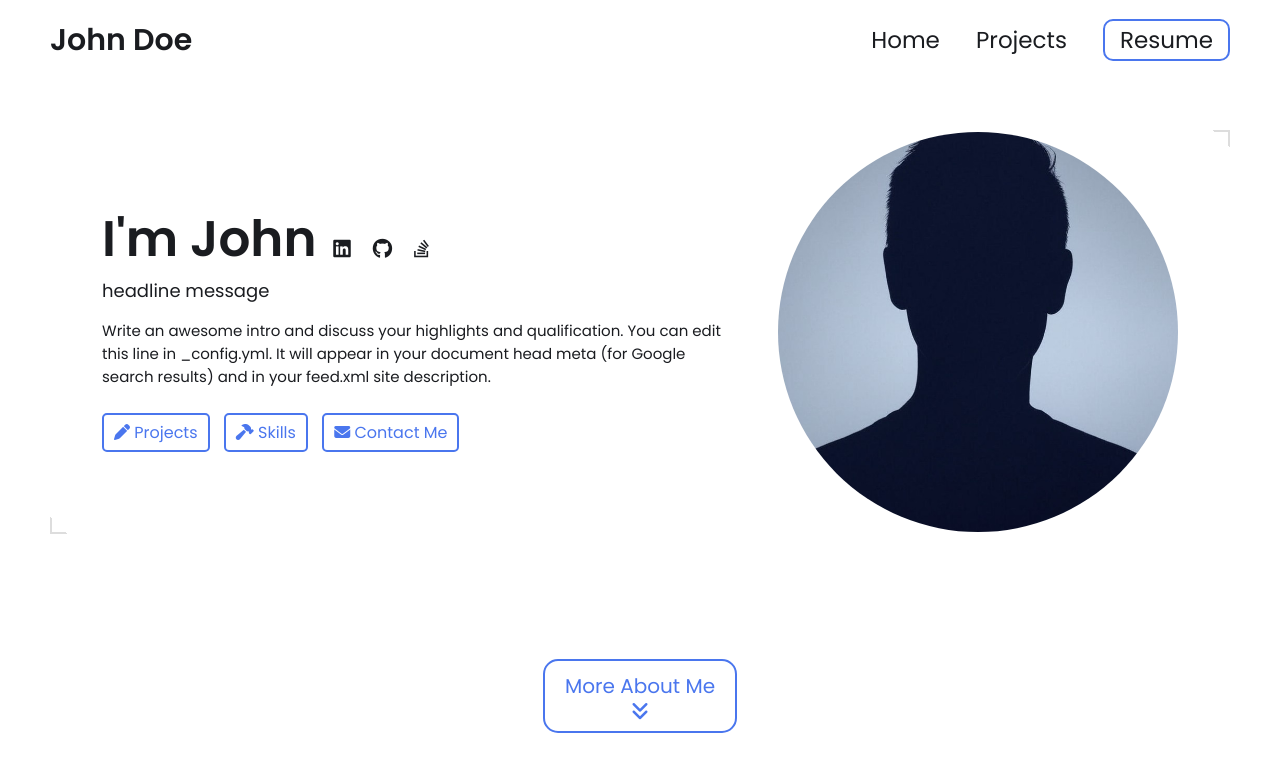
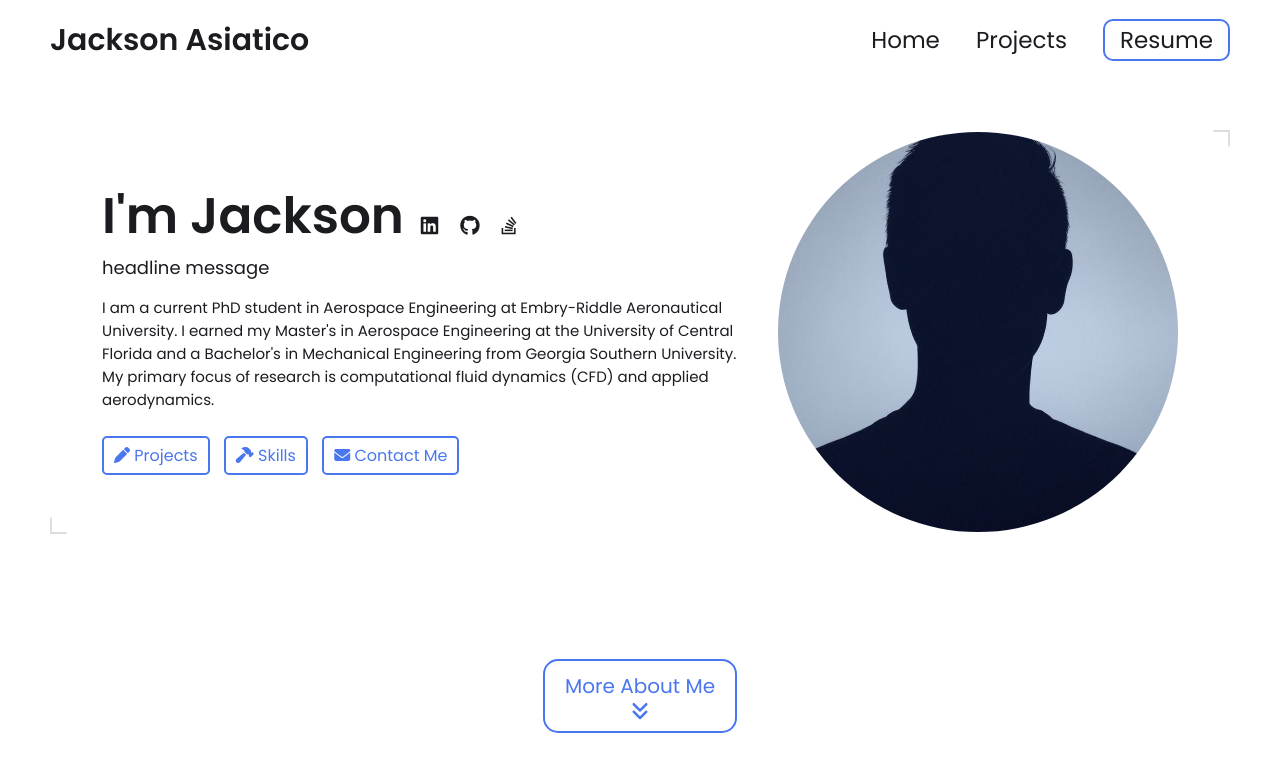
Before and after one commit to jasiatico/jasiatico.github.io, a Jekyll site: the page built from index.html, in a window 1280 px wide and 900 px high. Shown: the top 772 px of the window. Built offline with Jekyll 4.4.1, drawn with Linux system fonts in a browser that asks for light colours.

Commit message:
modified config

```diff
--- a/_config.yml
+++ b/_config.yml
@@ -7,17 +7,17 @@
 
 # Main Page Setup
 
-title: John Doe's Portfolio # This is what shows up in the tab of the browser
+title: Jackson Asiatico's Portfolio
 
 
 
 # Hero Section
-name: John Doe
+name: Jackson Asiatico
 headline: headline message
 description: >- # dont remove this line. this will ignore all new lines until the next section
-  Write an awesome intro and discuss your highlights and qualification. You can edit this
-  line in _config.yml. It will appear in your document head meta (for
-  Google search results) and in your feed.xml site description.
+  I am a current PhD student in Aerospace Engineering at Embry-Riddle Aeronautical University.
+  I earned my Master's in Aerospace Engineering at the University of Central Florida and a Bachelor's in Mechanical Engineering from Georgia Southern University.
+  My primary focus of research is computational fluid dynamics (CFD) and applied aerodynamics.
 
 # Place your profile image in /assets/images/profile-image/folder and edit the file name
 profile_image: ./assets/images/profile-image/avatar.jpeg
```
